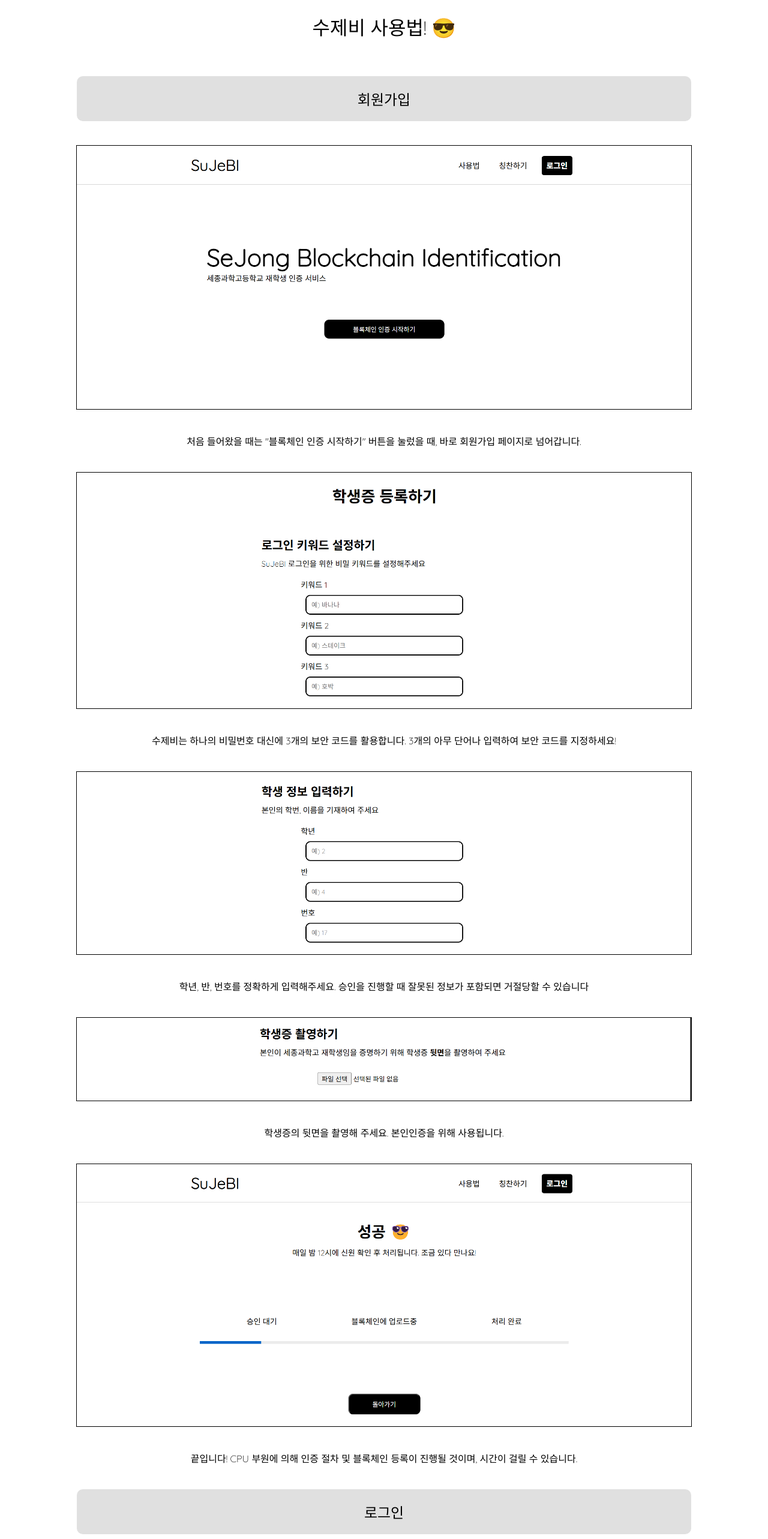
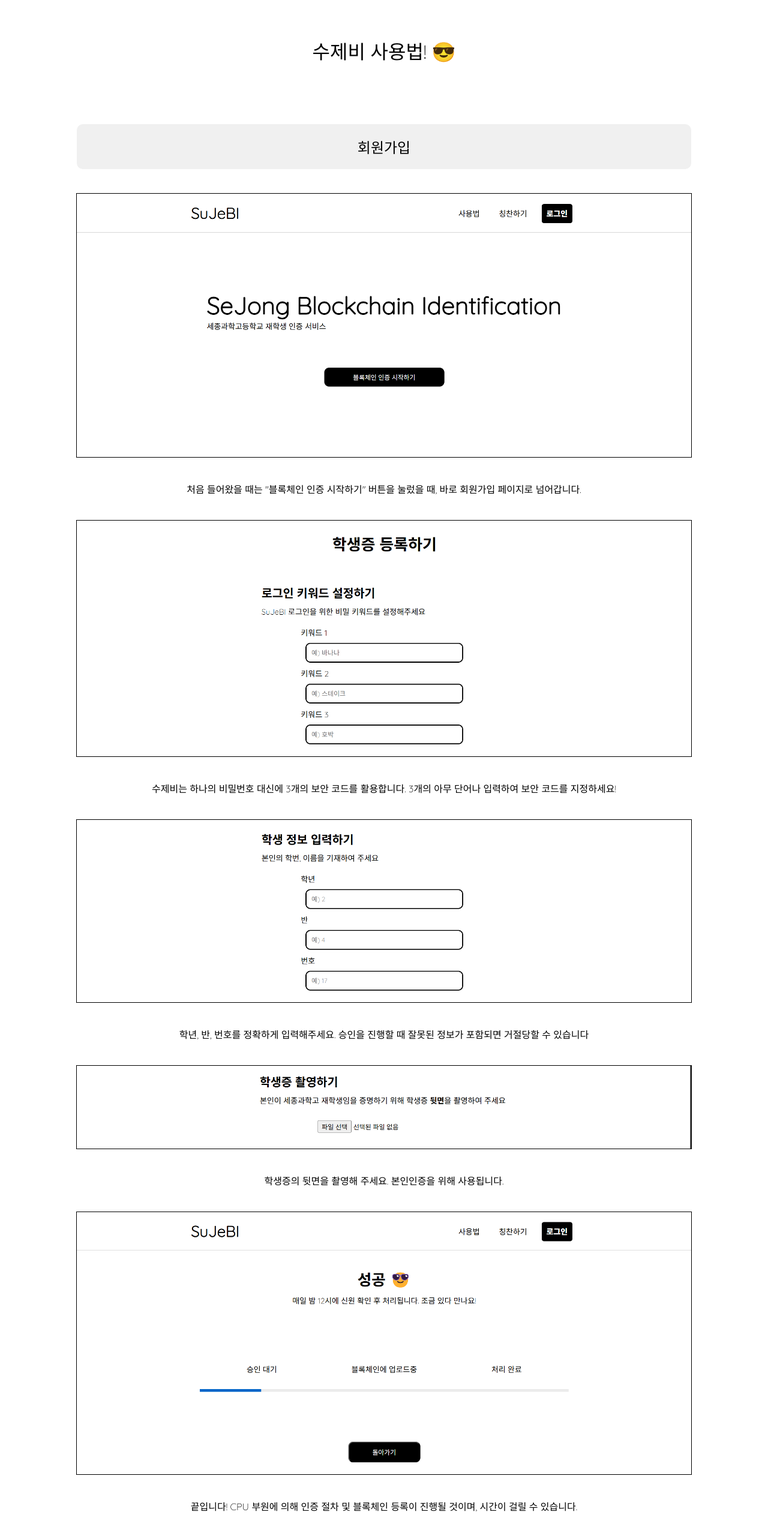
Before and after one commit to sjsh-sujebi/wapt-frontend, a React (Create React App) app: page /usage in a window 1280 px wide. Shown: the part 100-2666 px from the top of the page at 60% size. Built offline with nearby package versions, Linux system fonts and the light colour scheme.

Commit message:
better usage styling

```diff
--- a/src/components/HowToUse.tsx
+++ b/src/components/HowToUse.tsx
@@ -1,12 +1,16 @@
 import React from "react"
 import "../styles/HowToUse.css"
+
+function clip(tag: string) {
+    window.location.href = `#${tag}`
+}
 
 export default function HowToUse() {
     return (
         <div className="htu_container">
             <h1>수제비 사용법! 😎</h1>
 
-            <h2>회원가입</h2>
+            <h2 id="register" onClick={() => clip("register")}>회원가입</h2>
             <img src="/0.png" alt="" />
             <div>
             처음 들어왔을 때는 "블록체인 인증 시작하기" 버튼을 눌렀을 때, 바로 회원가입 페이지로 넘어갑니다.
@@ -27,14 +31,18 @@ export default function HowToUse() {
             <div>
             끝입니다! CPU 부원에 의해 인증 절차 및 블록체인 등록이 진행될 것이며, 시간이 걸릴 수 있습니다.
             </div>
+            <br />
+            <br />
 
-            <h2>로그인</h2>
+            <h2 id="login" onClick={() => clip("login")}>로그인</h2>
             <img src="/0.png" alt="" />
             <div>
             우측 상단의 로그인 버튼을 클릭하고 로그인을 진행합니다. 회원가입을 한 지 얼마 되지 않았다면, 승인이 아직 진행되지 않아 로그인이 되지 않을 수 있습니다.
             </div>
+            <br />
+            <br />
 
-            <h3>마이 페이지</h3>
+            <h2 id="mypage" onClick={() => clip("mypage")}>마이 페이지</h2>
             <img src="/5.png" alt="" />
             <div>
             우측 상단에서 로그인 버튼이 마이 페이지 버튼으로 바뀐 것을 확인합니다.
@@ -47,13 +55,14 @@ export default function HowToUse() {
             <div>
             아래로 살짝 내리면 친구들이 나에게 한 칭찬들의 목록을 볼 수 있습니다. 처음이라면 아무것도 없는 것이 정상입니다.
             </div>
+            <br />
+            <br />
 
-            <h3>칭찬하기</h3>
+            <h2 id="compliment" onClick={() => clip("compliment")}>칭찬하기</h2>
             <img src="/5.png" alt="" />
             <div>
             우측 상단에서 칭찬하기 버튼을 클릭합니다.
             </div>
-
             <img src="/8.png" alt="" />
             <div>
             버튼을 눌러 칭찬할 친구의 QR코드를 촬영합니다. 카메라 권한을 허용해 주세요. QR코드가 자동으로 인식되면 카메라가 닫힙니다.
--- a/src/styles/HowToUse.css
+++ b/src/styles/HowToUse.css
@@ -13,18 +13,23 @@
 }
 
 .htu_container > h1 {
-    margin: 40px;
+    margin: 80px;
+    margin-top: 80px;
 }
 
 .htu_container > h2 {
     margin: 20px;
-    background-color: rgb(224, 224, 224) !important;
+    background-color: rgb(240, 240, 240) !important;
     padding: 20px;
     text-align: center;
     border-radius: 10px;
     width: calc(80vw - 40px);
 }
 
+.htu_container > h2:hover {
+    cursor: pointer;
+}
+
 .htu_container > img {
     border: 1px solid black;
     width: 80vw !important;
```
